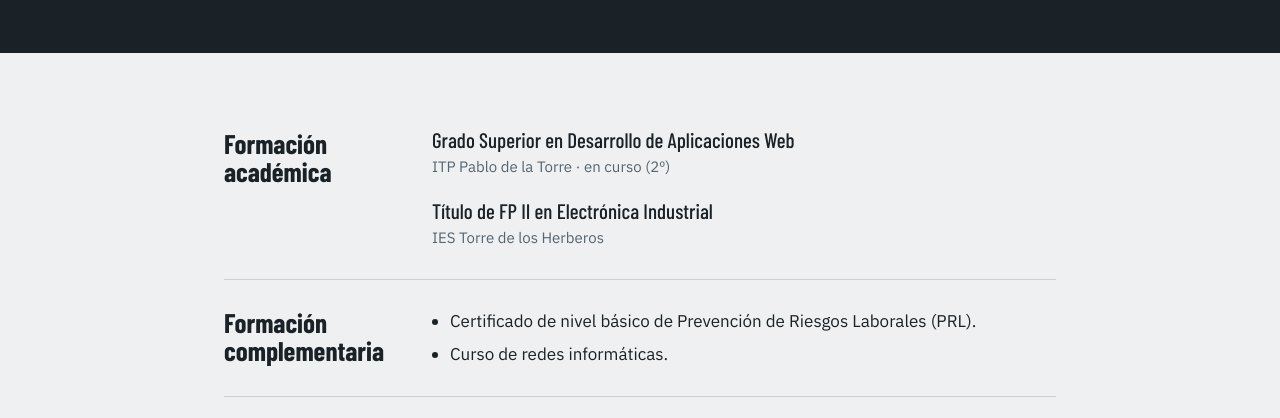
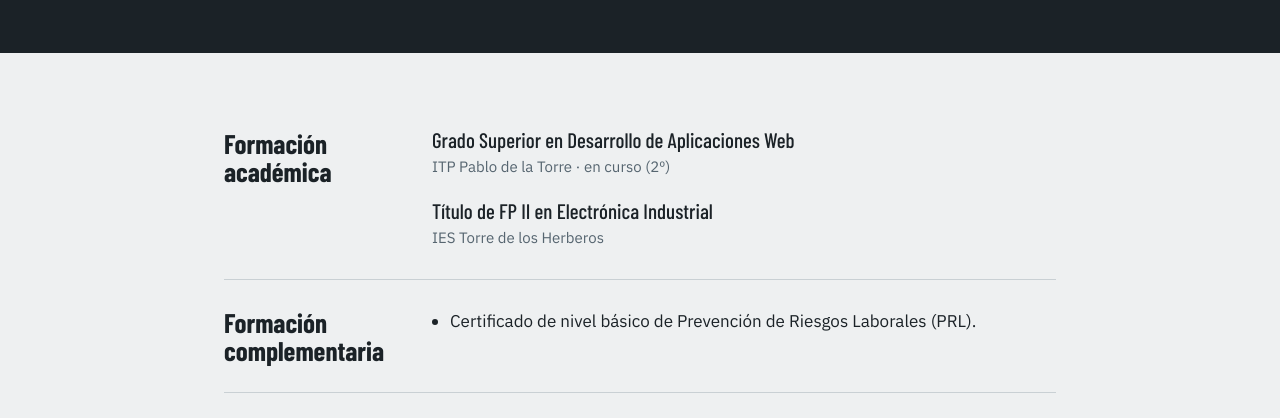
Before and after one commit to abocanegra-lang/curriculum, a plain HTML site: page formacion.html in a window 1280 px wide. Shown: the part 323-741 px from the top of the page. Drawn offline with nearby package versions, Linux system fonts and the light colour scheme.

Commit message:
Remove course on computer networks from training section

```diff
--- a/formacion.html
+++ b/formacion.html
@@ -55,7 +55,6 @@
       <h2>Formación complementaria</h2>
       <ul>
         <li>Certificado de nivel básico de Prevención de Riesgos Laborales (PRL).</li>
-        <li>Curso de redes informáticas.</li>
       </ul>
     </section>
 
```
